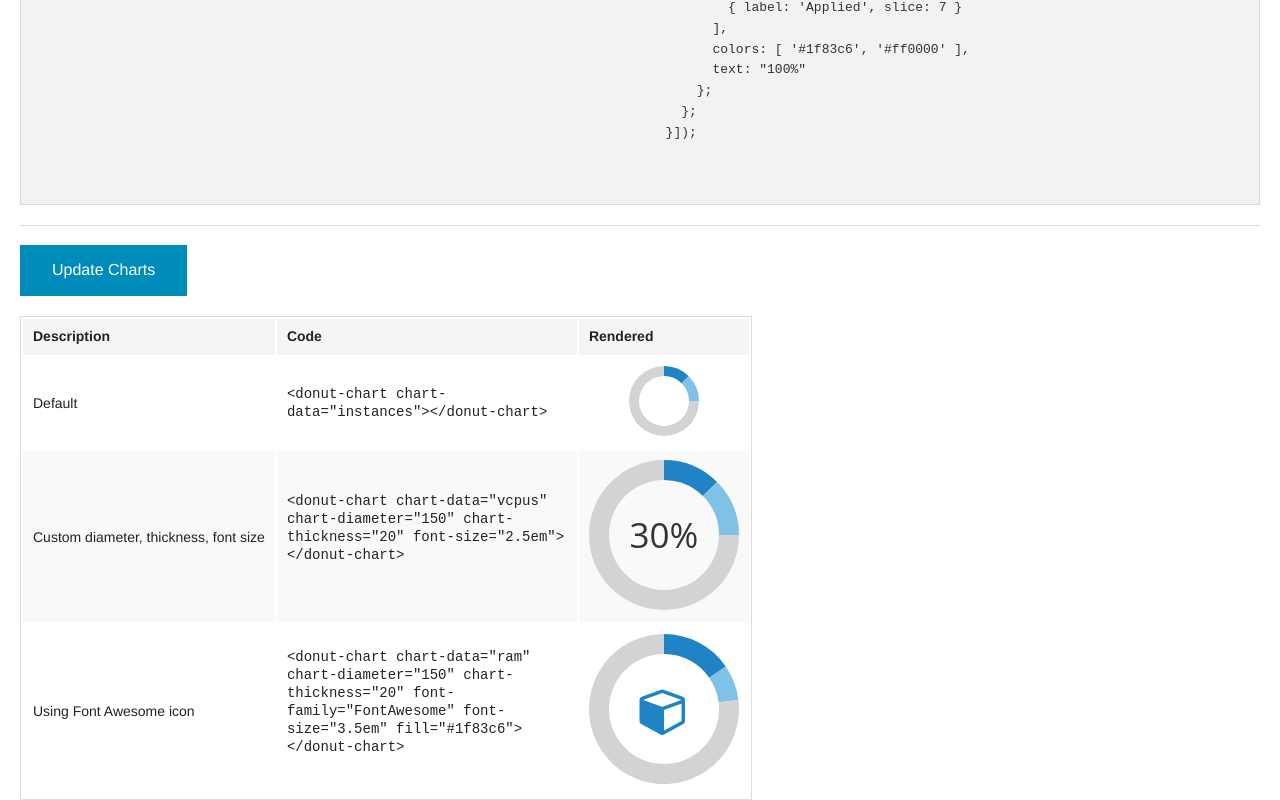
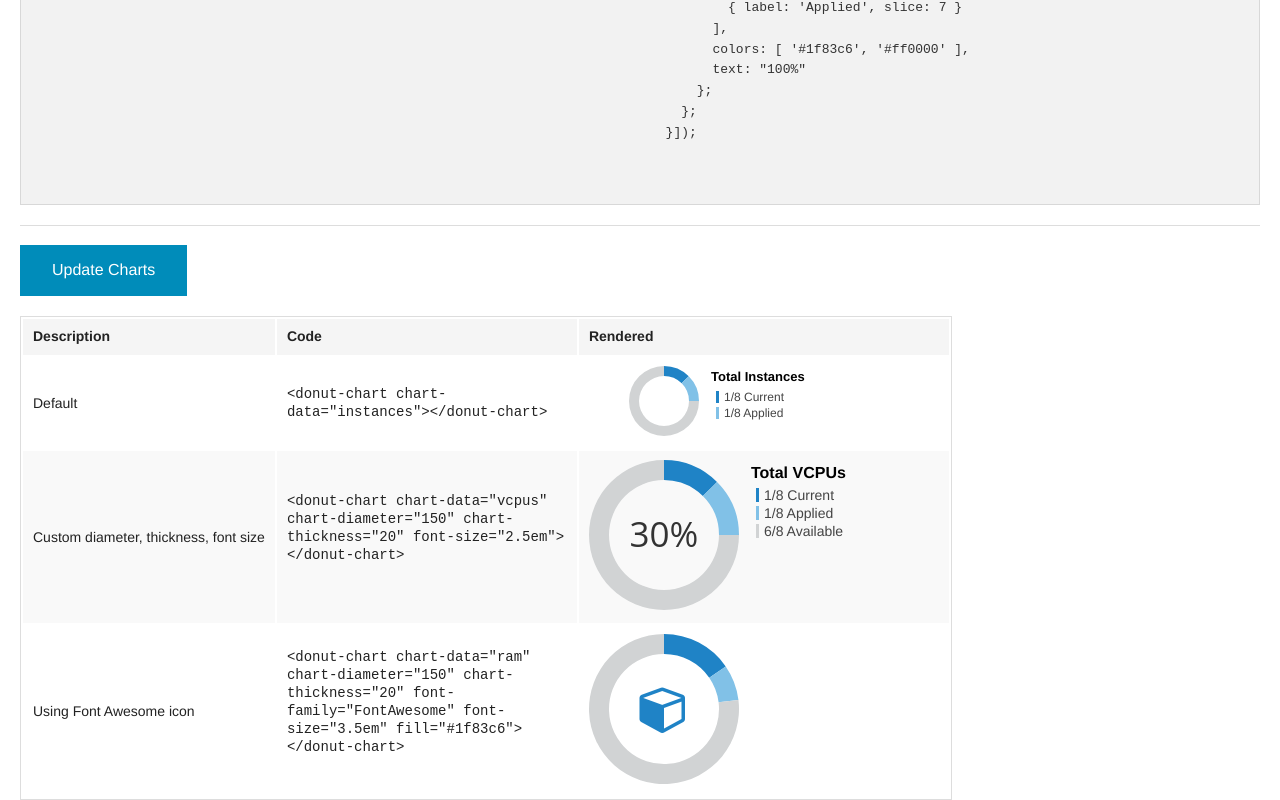
Before and after one commit to ongk/charts, a plain HTML site: page src/client/index.html in a window 1280 px wide. Shown: the part 528-1328 px from the top of the page. Drawn offline with Linux system fonts and the light colour scheme.

Commit message:
Added chart key and animation

```diff
--- a/src/client/app/charts/charts.donut.directive.js
+++ b/src/client/app/charts/charts.donut.directive.js
@@ -4,9 +4,13 @@
   angular.module('hz.app.charts', []).directive('donutChart', function() {
 
     function link(scope, element, attrs) {
-      var diameter = attrs.chartDiameter ? attrs.chartDiameter : 70;
+      var diameter = attrs.chartDiameter ? parseInt(attrs.chartDiameter) : 70;
       var radius = diameter / 2;
-      var thickness = attrs.chartThickness ? attrs.chartThickness : 10;
+      var thickness = attrs.chartThickness ? parseInt(attrs.chartThickness) : 10;
+
+      var showKey = attrs.chartShowKey ? attrs.chartShowKey : 'true';
+      var titleFontSize = attrs.titleFontSize ? parseInt(attrs.titleFontSize) : 13;
+      var keyFontSize = attrs.keyFontSize ? parseInt(attrs.keyFontSize) : 12;
 
       var arc = d3.svg.arc()
                       .outerRadius(radius)
@@ -18,48 +22,116 @@
 
       var svg = d3.select(element[0])
                   .append('svg')
-                  .attr('width', diameter)
-                  .attr('height', diameter)
-                  .append('g')
-                  .attr('transform', 'translate(' + radius + ',' + radius + ')');
+                  .attr('width', diameter + 200)
+                  .attr('height', diameter);
+
+      var arcs = svg.append('g')
+                    .attr('class', 'arcs')
+                    .attr('transform', 'translate(' + radius + ',' + radius + ')');
+
+      var legend = svg.append('g')
+                      .attr('class', 'legend')
+                      .attr('transform', 'translate(' + (diameter + 12) + ',0)');
 
       function updateChart(data) {
+        var sliceData = data.data;
         var colorScale = data.colors ? d3.scale.ordinal().range(data.colors) : d3.scale.category20();
 
-        d3.select(element[0]).selectAll('.arc').remove();
-        var donut = svg.selectAll('.arc')
-                       .data(pie(data.data))
-                       .enter()
-                       .append('g')
-                       .attr('class', 'arc');
+        var donut = arcs.selectAll('path.arc')
+                        .data(pie(sliceData));
 
-        donut.append('path')
+        donut.enter()
+             .append('path')
              .attr('d', arc)
-             .style('fill', function(d) { return colorScale(d.data.label); })
-             .attr('title', function(d) { return d.data.label + ': ' + d.data.slice; });
+             .attr('class', 'arc');
 
+        donut.attr('title', function(d) { return d.data.label + ': ' + d.data.slice; })
+             .style('fill', function(d) { return colorScale(d.data.label); });
+
+        donut.transition()
+             .duration(500)
+             .attrTween('d', function(d) {
+                this._current = this._current ? this._current : { startAngle: 0, endAngle: 0 };
+                var interpolate = d3.interpolate(this._current, d);
+                this._current = interpolate(0);
+                return function(t) {
+                  return arc(interpolate(t));
+                };
+              });;
+
+        donut.exit().remove();
+
+        // Update/set the donut hole text if text attribute is specified for slice
         d3.select(element[0]).select('.chart-label').remove();
         var text = data.unicodeText ? String.fromCharCode(parseInt(data.unicodeText, 16)) : data.text;
         if (text) {
           var textAttributes = {
-            'dy': '0.38em',
+            'dy': '0.35em',
             'text-anchor': 'middle',
             'font-family': 'Open Sans,sans-serif',
             'font-size': '1.2em',
             'fill': '#333333'
           };
 
+          // Custom font attributes
           angular.forEach(attrs['$attr'], function(value, camelCaseKey) {
             if (camelCaseKey.lastIndexOf('chart', 0) !== 0) {
               textAttributes[value] = attrs[camelCaseKey];
             }
           });
 
-          svg.append('g')
+          arcs.append('g')
              .attr('class', 'chart-label')
              .append('text')
              .text(text)
              .attr(textAttributes);
+        }
+
+        // Update/set the chart key
+        if (showKey === 'true') {
+          legend.selectAll('*').remove();
+
+          if (data.title) {
+            legend.append('text')
+                  .text(data.title)
+                  .attr('x', 0)
+                  .attr('y', titleFontSize + 2)
+                  .attr('text-anchor', 'start')
+                  .attr('font-size', titleFontSize + 'px')
+                  .attr('font-weight', 600);
+          }
+
+          var sliceSum = d3.sum(sliceData, function(d) { return d.slice; });
+          var filteredKeys = sliceData.filter(function(d) { return d.showKey; });
+
+          if (filteredKeys.length) {
+            var keys = legend.append('g')
+                             .attr('transform', 'translate(5,' + (titleFontSize + 12) + ')')
+                             .selectAll('g.arc-key')
+                             .data(filteredKeys);
+
+            var keyVSpacing = keyFontSize + 4;
+            var keyLabels = keys.enter()
+                                .append('g')
+                                .attr('class', 'arc-key')
+                                .attr('transform', function(d, i) { return 'translate(0,' + (i * keyVSpacing) + ')'; });
+
+            keyLabels.append('rect')
+                     .attr('height', keyFontSize)
+                     .attr('width', 3)
+                     .attr('fill', function(d) { return colorScale(d.label); });
+
+            var keyLabelY = keyFontSize / 2;
+            keyLabels.append('text')
+                     .attr('x', 8)
+                     .attr('y', keyLabelY)
+                     .attr('dy', '0.35em')
+                     .attr('font-size', keyFontSize + 'px')
+                     .text(function(d) { return d.slice + '/' + sliceSum + ' ' + d.label; })
+                     .attr('fill', '#444444');
+
+            keys.exit().remove();
+          }
         }
       }
 
--- a/src/client/app/dashboard/dashboard.ctrl.js
+++ b/src/client/app/dashboard/dashboard.ctrl.js
@@ -14,10 +14,11 @@
     };
 
     $scope.vcpus = {
+      title: 'Total VCPUs',
       data: [
-        { label: 'Current', slice: 1 },
-        { label: 'Applied', slice: 1 },
-        { label: 'Available', slice: 6 }
+        { label: 'Current', slice: 1, showKey: true },
+        { label: 'Applied', slice: 1, showKey: true },
+        { label: 'Available', slice: 6, showKey: true }
       ],
       colors: [ '#1f83c6', '#81c1e7', '#d1d3d4' ],
       text: "30%"
@@ -36,19 +37,21 @@
     $scope.randomizeChart = function() {
 
       $scope.instances = {
+        title: 'Total Instances',
         data: [
-          { label: 'Current', slice: Math.floor(Math.random() * 10) + 2 },
-          { label: 'Applied', slice: Math.floor(Math.random() * 10) + 2 },
+          { label: 'Current', slice: Math.floor(Math.random() * 10) + 2, showKey: true },
+          { label: 'Applied', slice: Math.floor(Math.random() * 10) + 2, showKey: true },
           { label: 'Available', slice: Math.floor(Math.random() * 10) + 2 }
         ],
-        colors: [ '#1f83c6', '#81c1e7', '#74c476' ]
+        colors: [ '#1f83c6', '#74c476', '#81c1e7' ]
       };
 
       $scope.vcpus = {
+        title: 'Total VCPUs',
         data: [
-          { label: 'Current', slice: Math.floor(Math.random() * 10240) + 1024 },
-          { label: 'Applied', slice: Math.floor(Math.random() * 10240) + 1024 },
-          { label: 'Available', slice: Math.floor(Math.random() * 10240) + 1024 }
+          { label: 'Current', slice: Math.floor(Math.random() * 10240) + 1024, showKey: true },
+          { label: 'Applied', slice: Math.floor(Math.random() * 10240) + 1024, showKey: true },
+          { label: 'Available', slice: Math.floor(Math.random() * 10240) + 1024, showKey: true }
         ],
         colors: [ '#1f83c6', '#81c1e7', '#d1d3d4' ],
         text: (Math.floor(Math.random() * 90) + 5) + "%"
--- a/src/client/content/styles.css
+++ b/src/client/content/styles.css
@@ -26,27 +26,3 @@ pre {
   white-space: -o-pre-wrap;    /* Opera 7 */
   word-wrap: break-word;       /* Internet Explorer 5.5+ */
 }
-
-.chart-key {
-  display: inline-block;
-  text-align: left;
-  float: right;
-  vertical-align: bottom;
-}
-
-.key {
-  position: relative;
-  margin-left: 8px;
-}
-
-.key:before {
-  position: absolute;
-  top: 50%;
-  content: "";
-  display: inline-block;
-  width: 4px;
-  height: 1em;
-  background-color: #ff0000;
-  margin-top: -0.5em;
-  margin-left: -7px;
-}
--- a/src/client/index.html
+++ b/src/client/index.html
@@ -93,7 +93,9 @@
             chart-data="vcpus"
             chart-diameter="150"
             chart-thickness="20"
-            font-size="2.5em">
+            font-size="2.5em"
+            title-font-size="16px"
+            key-font-size="14px">
           </donut-chart>
         </td>
       </tr>
```
